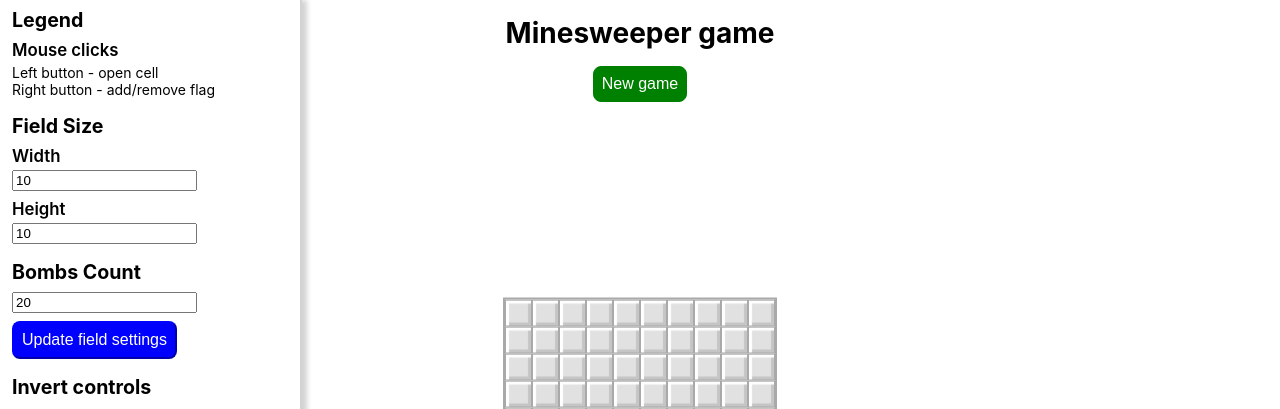
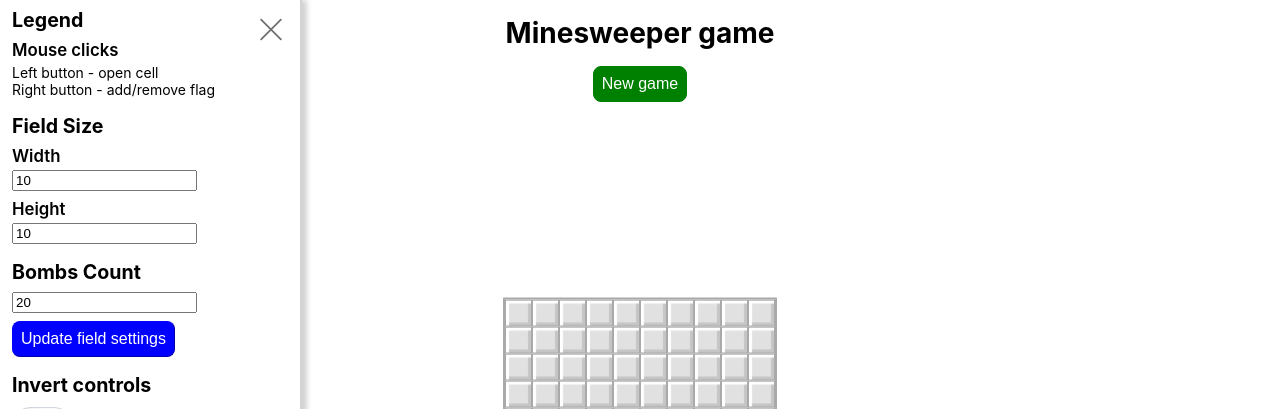
Before and after one commit to timaxin/minesweeper, a React (Create React App) app: page / in a window 1280 px wide. Shown: the top 409 px of the page. Built offline with nearby package versions, Linux system fonts and the light colour scheme.

Commit message:
Add buttons to toggle settings. Add tabindexes and outline
- Make settings inaccessible when closed using inert property. Since inert is not part of React < 19, the HTMLAttributes interface was extended to include inert

```diff
--- a/src/components/Header/Header.scss
+++ b/src/components/Header/Header.scss
@@ -1,7 +1,14 @@
 .header {
   padding: 16px;
+  position: relative;
 }
 
 .new-game {
   padding-top: 16px;
 }
+
+.header-open-settings {
+  position: absolute;
+  top: 16px;
+  left: 16px;
+}
--- a/src/components/Header/Header.tsx
+++ b/src/components/Header/Header.tsx
@@ -1,11 +1,24 @@
 import React from 'react';
 import './Header.scss';
+import { useSettingsDispatch } from '../SettingsProvider/SettingsProvider';
 
 const Header: React.FC <{
   startNewGame: () => void,
 }> = ({ startNewGame }) => {
+  const dispatch = useSettingsDispatch();
+  const openSettings = () => {
+    dispatch({
+      type: 'setOpened',
+      value: true,
+    });
+  };
   return (
     <header className="header">
+      <div tabIndex={0} className="burger toggle-button header-open-settings" onClick={openSettings}>
+        <div></div>
+        <div></div>
+        <div></div>
+      </div>
       <h1 className="center">Minesweeper game</h1>
       <div className="center new-game">
         <button className="button button_new-game" onClick={startNewGame}>New game</button>
--- a/src/components/Settings/Settings.scss
+++ b/src/components/Settings/Settings.scss
@@ -1,11 +1,13 @@
 .settings {
   position: fixed;
   width: 300px;
-  border-right: 2px solid lightgray;
   inset: 0;
-  box-shadow: 5px 0 5px lightgray;
   background-color: white;
   z-index: 1;
+  transform: translateX(-100%);
+  transition-property: transform, box-shadow;
+  transition-duration: 500ms;
+  transition-timing-function: ease-in-out;
   &__section {
     padding: 8px 12px;
   }
@@ -17,4 +19,14 @@
   &__submit {
     padding: 0 12px 8px;
   }
+  &_opened {
+    border-right: 2px solid lightgray;
+    box-shadow: 5px 0 5px lightgray;
+    transform: translateX(0);
+  }
+  &_button-close {
+    position: absolute;
+    right: 13px;
+    top: 13px;
+  }
 }
--- a/src/components/Settings/Settings.tsx
+++ b/src/components/Settings/Settings.tsx
@@ -9,11 +9,18 @@ const OPEN_CELL_TEXT = 'open cell';
 const FLAG_TEXT = 'add/remove flag';
 
 const Settings: React.FC = () => {
-  const { invertControls, fieldSize, bombsCount: defaultBombsCount } = useSettings();
+  const { invertControls, fieldSize, bombsCount: defaultBombsCount, opened: settingsOpened } = useSettings();
   const dispatch = useSettingsDispatch();
   let [{ width, height }, setLocalFieldSize] = useState(fieldSize);
   let [bombsCount, setLocalBombsCount] = useState(defaultBombsCount);
   const [errors, setErrors] = useState<SettingsErrors>({});
+
+  const closeSettings = () => {
+    dispatch({
+      type: 'setOpened',
+      value: false,
+    });
+  };
 
   const settingsSchema = useMemo(() => z.object({
     width: z.number().min(3, 'Width must be at least 3').max(30, 'Width must not exceed 30'),
@@ -59,7 +66,9 @@ const Settings: React.FC = () => {
   }, [invertControls]);
 
   return (
-    <aside className="settings">
+    <aside inert={settingsOpened ? undefined : ''} className={`settings ${settingsOpened ? 'settings_opened' : ''}`}>
+      <div tabIndex={0} className="cross toggle-button settings_button-close" onClick={closeSettings}>
+      </div>
       <div className="settings__section">
         <div className="title">Legend</div>
         <div className="settings__block">
--- a/src/components/SettingsProvider/SettingsProvider.tsx
+++ b/src/components/SettingsProvider/SettingsProvider.tsx
@@ -10,7 +10,8 @@ const initialSettings = {
   fieldSize: {
     width: 10,
     height: 10,
-  } as FieldSize
+  } as FieldSize,
+  opened: true,
 };
 
 export function useSettings() {
@@ -21,7 +22,7 @@ export function useSettingsDispatch() {
   return useContext(SettingsDispatchContext);
 }
 
-function settingsReducer(settings: SettingsState, action: SettingsAction) {
+function settingsReducer(settings: SettingsState, action: SettingsAction): SettingsState {
   switch (action.type) {
     case 'setInvertControls':
       return {
@@ -37,6 +38,11 @@ function settingsReducer(settings: SettingsState, action: SettingsAction) {
       return {
         ...settings,
         bombsCount: +action.value,
+      };
+    case 'setOpened':
+      return {
+        ...settings,
+        opened: Boolean(action.value),
       };
     default: {
       throw Error('Unknown action: ' + action.type);
--- a/src/index.scss
+++ b/src/index.scss
@@ -1,4 +1,9 @@
 @import './variables';
+
+*:focus {
+  outline: 2px solid #000088;
+  outline-offset: 2px;
+}
 
 html {
   font-size: 14px;
@@ -29,11 +34,12 @@ code {
 }
 
 .button {
-  outline: none;
   cursor: pointer;
   border-radius: 8px;
   font-size: 16px;
-  transition: all 0.2s ease;
+  transition-property: background-color, color;
+  transition-duration: 200ms;
+  transition-timing-function: ease;
   padding: 8px;
   &_new-game {
     background-color: $new-game-button-color;
@@ -47,6 +53,7 @@ code {
   &_submit {
     color: white;
     background-color: blue;
+    border-width: 1px;
     border-color: blue;
     &:hover {
       background-color: white;
@@ -71,3 +78,48 @@ code {
   color: red;
   padding: 4px 0 8px;
 }
+
+.toggle-button {
+  width: 32px;
+  height: 32px;
+  transition-property: transform, opacity;
+  transition-duration: 300ms;
+  transition-timing-function: ease;
+  opacity: 0.7;
+  transform: scale(0.9);
+  cursor: pointer;
+  &:hover {
+    opacity: 1;
+    transform: scale(1);
+  }
+}
+
+.cross {
+  &:before, &:after {
+    position: absolute;
+    left: 15px;
+    content: ' ';
+    height: 33px;
+    width: 2px;
+    background-color: #333;
+    border-radius: 2px;
+  }
+  &:before {
+    transform: rotate(45deg);
+  }
+  &:after {
+    transform: rotate(-45deg);
+  }
+}
+
+.burger {
+  display: flex;
+  flex-direction: column;
+  justify-content: space-between;
+  padding: 4px;
+  & > div {
+    height: 4px;
+    border-radius: 3px;
+    background-color: #000;
+  }
+}
--- /dev/null
+++ b/src/types/global.d.ts
@@ -0,0 +1,6 @@
+/* eslint-disable no-unused-vars */
+declare namespace React {
+  interface HTMLAttributes<T> {
+    inert?: ''
+  }
+}
--- a/src/types.ts
+++ b/src/types/index.ts
@@ -24,10 +24,11 @@ export type SettingsState = {
   invertControls: boolean,
   fieldSize: FieldSize,
   bombsCount: number,
+  opened: boolean,
 }
 
 export type SettingsAction = {
-  type: 'setFieldSize' | 'setInvertControls' | 'setBombsCount',
+  type: 'setFieldSize' | 'setInvertControls' | 'setBombsCount' | 'setOpened',
   value: FieldSize | boolean | number | string,
 }
 
--- a/tsconfig.json
+++ b/tsconfig.json
@@ -20,6 +20,9 @@
     "noEmit": true,
     "jsx": "react-jsx"
   },
+  "paths": {
+    "*": ["types/*.d.ts"]
+  },
   "include": [
     "src"
   ]
```
